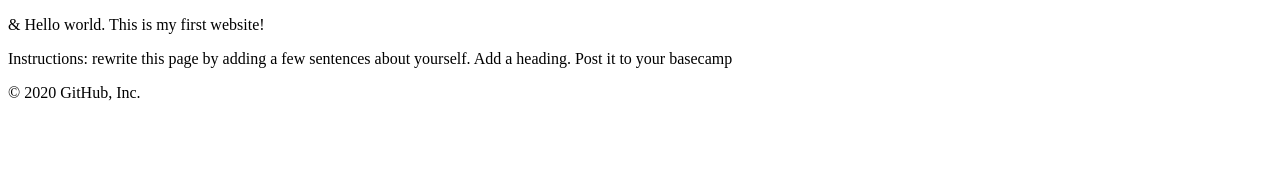
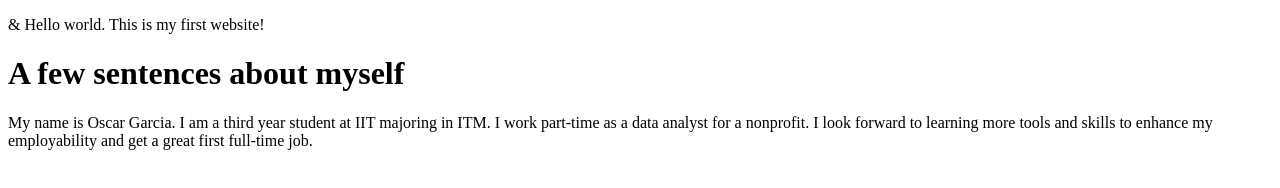
Before and after one commit to ogarcia5/lab1, a plain HTML site: page index.html in a window 1280 px wide. Drawn offline with Linux system fonts and the light colour scheme.

Commit message:
Added heading and text

```diff
--- a/index.html
+++ b/index.html
@@ -6,7 +6,7 @@
 </head>
 <body>
   <p>&amp; Hello world. This is my first website!</p>
-  <p>Instructions: rewrite this page by adding a few sentences about yourself. Add a heading. Post it to your basecamp</p>
+  <h1> A few sentences about myself</h1>
+  <p>My name is Oscar Garcia. I am a third year student at IIT majoring in ITM. I work part-time as a data analyst for a nonprofit. I look forward to learning more tools and skills to enhance my employability and get a great first full-time job.</p>
 </body>
 </html>
-© 2020 GitHub, Inc.
```
